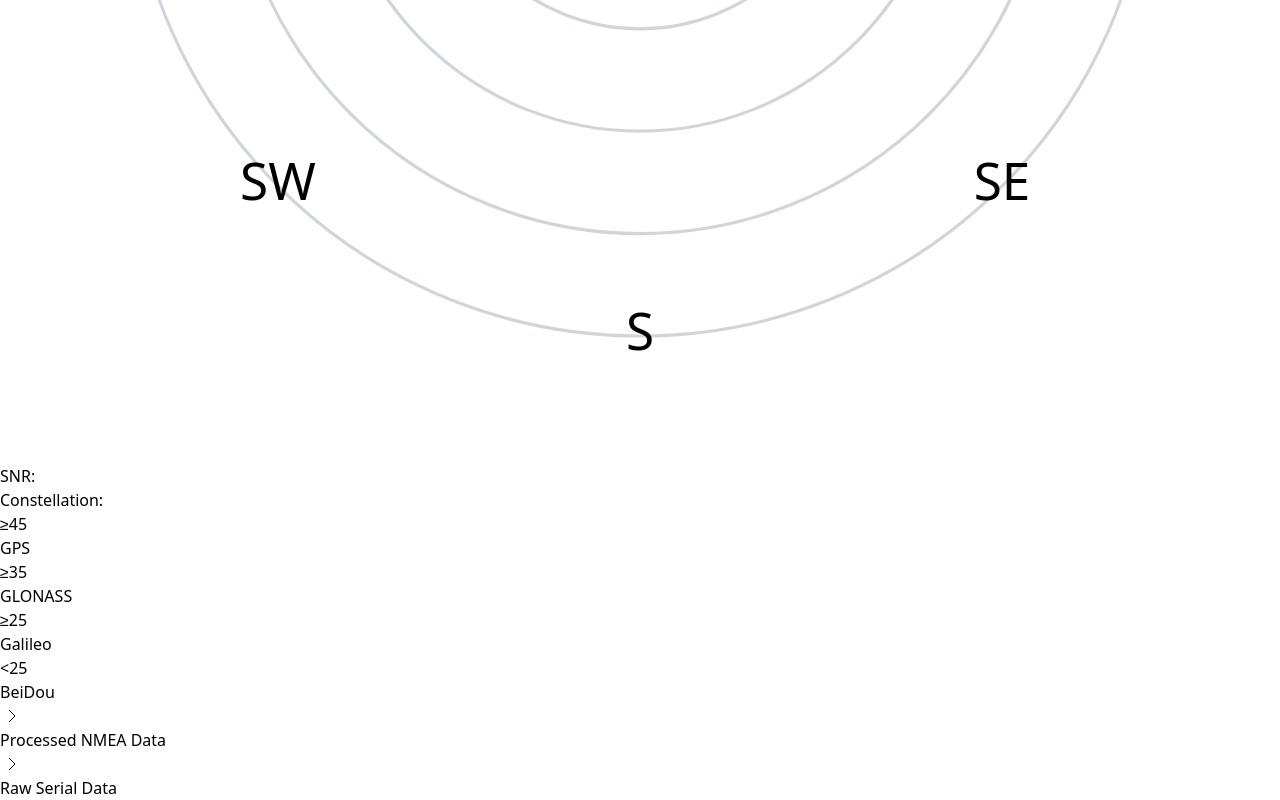
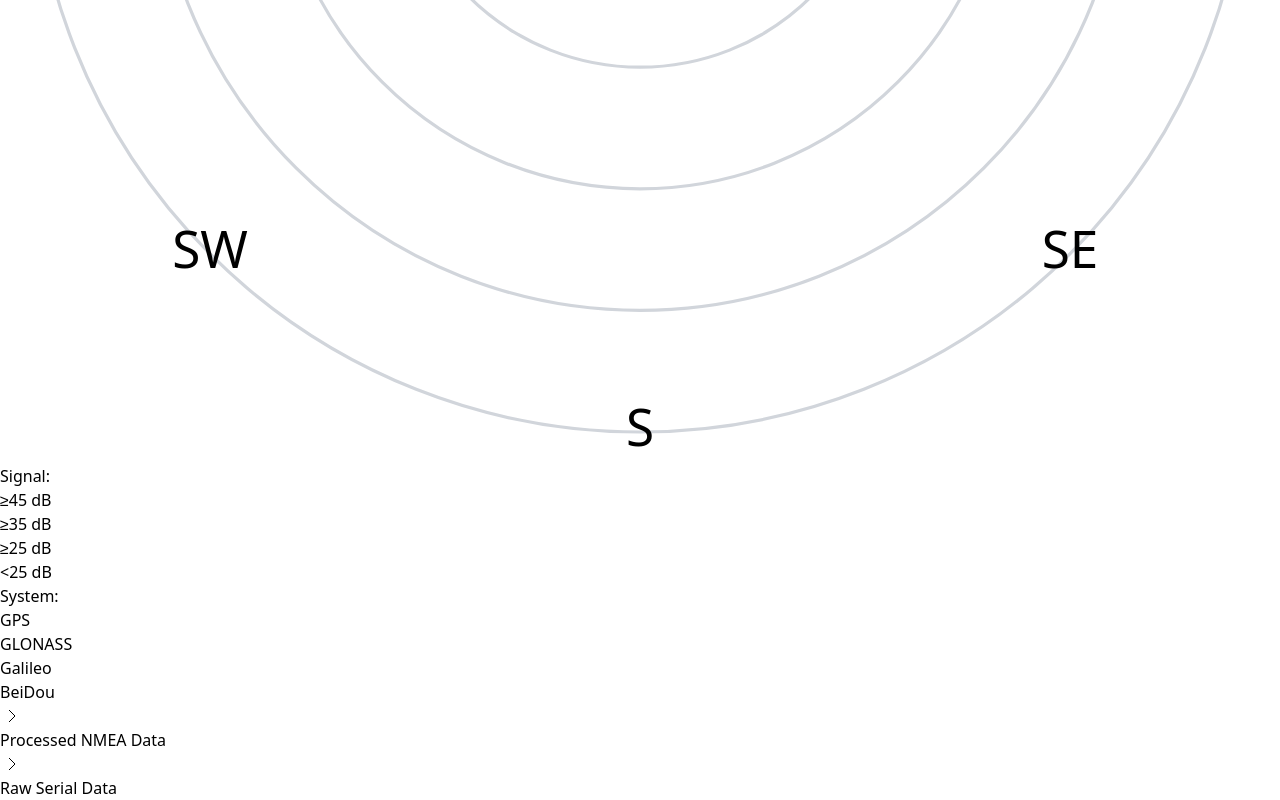
Before and after one commit to jbroll/nmea-widget, a Preact app: page / in a window 1280 px wide. Shown: the part 984-1784 px from the top of the page. Built offline with nearby package versions, Linux system fonts and the light colour scheme.

Commit message:
Plot spacing

```diff
--- a/src/NMEAInfo.tsx
+++ b/src/NMEAInfo.tsx
@@ -14,7 +14,7 @@ export const NMEAInfo = ({ data }: { data: ProcessedData }) => {
   const satellitesInUse = data.satellites.inUse.length;
 
   return (
-    <div class="p-4 bg-white rounded-lg shadow">
+    <div class="p-2 bg-white rounded-lg shadow">
       <h3 class="text-lg font-semibold mb-4">Position Information</h3>
 
       <div class="grid grid-cols-2 gap-4">
--- a/src/SatellitePlot.tsx
+++ b/src/SatellitePlot.tsx
@@ -23,7 +23,7 @@ export const SatellitePlot = ({ data }: { data: ProcessedData }) => {
   const [hoveredSat, setHoveredSat] = useState<Satellite | null>(null);
   const viewBoxSize = 400;
   const center = viewBoxSize / 2;
-  const radius = center - 40;
+  const radius = center - 10;
 
   const elevationRings = [0, 18, 36, 54, 72, 90];
   const azimuthLines = [0, 45, 90, 135, 180, 225, 270, 315];
@@ -42,8 +42,11 @@ export const SatellitePlot = ({ data }: { data: ProcessedData }) => {
   };
 
   return (
-    <div class="relative bg-white rounded-lg shadow p-4">
-      <h3 class="text-lg font-semibold mb-4">Satellite View</h3>
+    <div class="relative bg-white rounded-lg shadow">
+      {/* Title positioned absolutely over plot */}
+      <h3 class="absolute top-4 left-4 text-lg font-semibold z-10">Satellite View</h3>
+
+      <div class="p-2">
         <svg
           viewBox={`0 0 ${viewBoxSize} ${viewBoxSize}`}
           class="w-full h-full"
@@ -125,44 +128,45 @@ export const SatellitePlot = ({ data }: { data: ProcessedData }) => {
           ))}
         </svg>
 
-      {/* Legend */}
-      <div class="absolute bottom-4 right-4 bg-white bg-opacity-90 p-2 rounded shadow-sm text-sm">
-        <div class="grid grid-cols-2 gap-2">
-          <div>SNR:</div>
-          <div>Constellation:</div>
+        {/* Split legends */}
+        <div class="absolute bottom-4 left-4 bg-white bg-opacity-90 p-2 rounded shadow-sm text-sm">
+          <div>Signal:</div>
           <div class="flex items-center">
-            <span style="background-color: #22C55E" class="w-3 h-3 rounded-full mr-1" /> ≥45
+            <span style="background-color: #22C55E" class="w-3 h-3 rounded-full mr-1" /> ≥45 dB
           </div>
           <div class="flex items-center">
-            <span style="background-color: #EAB308" class="w-3 h-3 rounded-full mr-1" /> GPS
+            <span style="background-color: #06B6D4" class="w-3 h-3 rounded-full mr-1" /> ≥35 dB
           </div>
           <div class="flex items-center">
-            <span style="background-color: #06B6D4" class="w-3 h-3 rounded-full mr-1" /> ≥35
+            <span style="background-color: #3B82F6" class="w-3 h-3 rounded-full mr-1" /> ≥25 dB
+          </div>
+          <div class="flex items-center">
+            <span style="background-color: #EC4899" class="w-3 h-3 rounded-full mr-1" /> &lt;25 dB
+          </div>
+        </div>
+
+        <div class="absolute bottom-4 right-4 bg-white bg-opacity-90 p-2 rounded shadow-sm text-sm">
+          <div>System:</div>
+          <div class="flex items-center">
+            <span style="background-color: #EAB308" class="w-3 h-3 rounded-full mr-1" /> GPS
           </div>
           <div class="flex items-center">
             <span style="background-color: #EF4444" class="w-3 h-3 rounded-full mr-1" /> GLONASS
           </div>
           <div class="flex items-center">
-            <span style="background-color: #3B82F6" class="w-3 h-3 rounded-full mr-1" /> ≥25
-          </div>
-          <div class="flex items-center">
             <span style="background-color: #3B82F6" class="w-3 h-3 rounded-full mr-1" /> Galileo
-          </div>
-          <div class="flex items-center">
-            <span style="background-color: #EC4899" class="w-3 h-3 rounded-full mr-1" /> &lt;25
           </div>
           <div class="flex items-center">
             <span style="background-color: #A855F7" class="w-3 h-3 rounded-full mr-1" /> BeiDou
           </div>
         </div>
-      </div>
 
         {/* Hover tooltip */}
         {hoveredSat && (
-        <div class="absolute top-4 left-4 bg-white p-2 rounded shadow-sm">
+          <div class="absolute top-4 right-4 bg-white p-2 rounded shadow-sm">
             <div class="text-sm">
               <div>PRN: {hoveredSat.prnNumber}</div>
-            <div>Constellation: {hoveredSat.constellation}</div>
+              <div>System: {hoveredSat.constellation}</div>
               <div>Elevation: {hoveredSat.elevationDegrees.toFixed(1)}°</div>
               <div>Azimuth: {hoveredSat.azimuthTrue.toFixed(1)}°</div>
               <div>SNR: {hoveredSat.SNRdB?.toFixed(1) || 'N/A'} dB</div>
@@ -170,5 +174,6 @@ export const SatellitePlot = ({ data }: { data: ProcessedData }) => {
           </div>
         )}
       </div>
+    </div>
   );
 };
--- a/src/nmea-types.ts
+++ b/src/nmea-types.ts
@@ -12,7 +12,7 @@ interface ProcessedData {
     latitude: number;
     longitude: number;
     altitudeMeters: number;
-    quality: number;
+    fixType: number;
     satellites: number;
   } | null;
   errorStats: {
```
Lines whose indentation alone changed are shown as unchanged.
